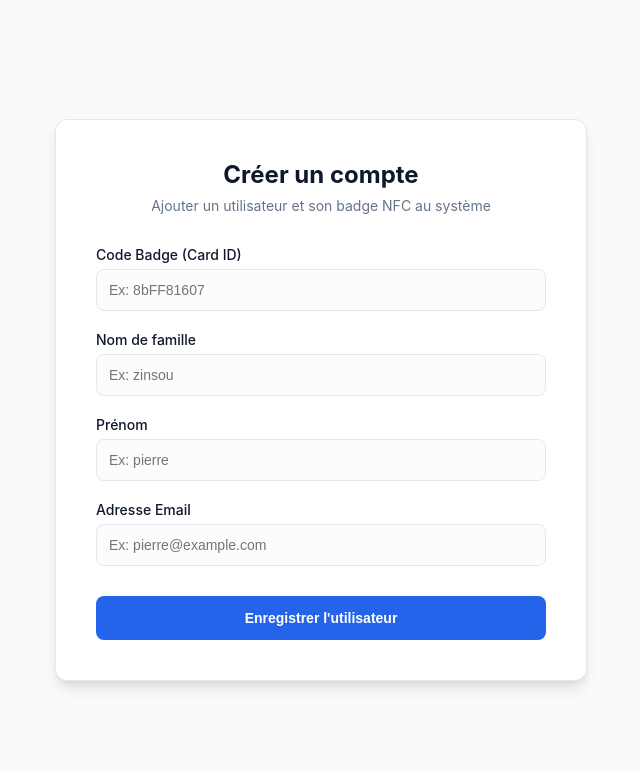
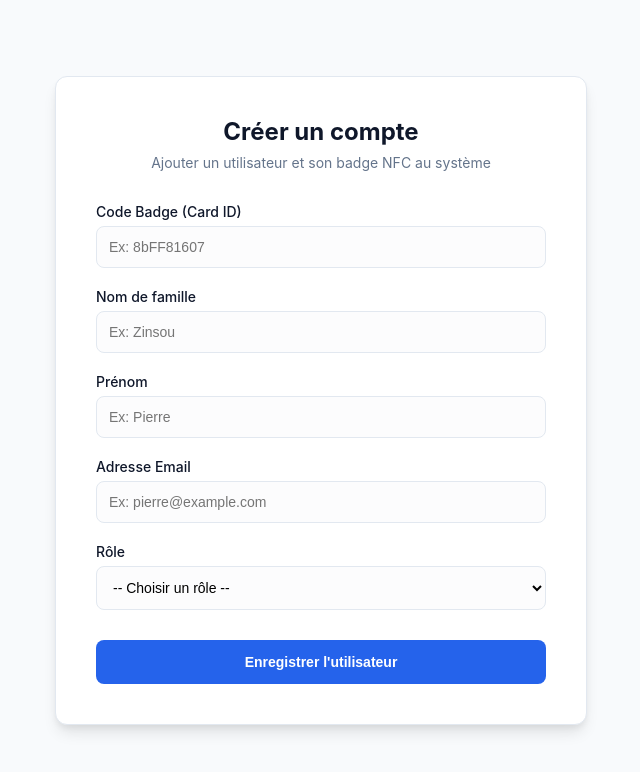
Before and after one commit to kdj2005/L1_Projet_RFID_Presence, a website: page serveur/public/inscription.html in a window 1280 px wide. Shown: the whole page, without its empty margins (319-959 px from the left). Drawn offline with Linux system fonts and the light colour scheme.

Commit message:
Update inscription.html

```diff
--- a/serveur/public/inscription.html
+++ b/serveur/public/inscription.html
@@ -4,6 +4,7 @@
     <meta charset="UTF-8">
     <meta name="viewport" content="width=device-width, initial-scale=1.0">
     <title>Gestion Dashboard - Nouvel Utilisateur</title>
+
     <style>
         :root {
             --bg-color: #f8fafc;
@@ -32,7 +33,9 @@
             background-color: var(--card-bg);
             padding: 40px;
             border-radius: 12px;
-            box-shadow: 0 4px 6px -1px rgba(0, 0, 0, 0.05), 0 10px 15px -3px rgba(0, 0, 0, 0.1);
+            box-shadow:
+                0 4px 6px -1px rgba(0, 0, 0, 0.05),
+                0 10px 15px -3px rgba(0, 0, 0, 0.1);
             width: 100%;
             max-width: 450px;
             border: 1px solid var(--border);
@@ -64,7 +67,8 @@
             color: var(--text-main);
         }
 
-        input {
+        input,
+        select {
             width: 100%;
             padding: 12px;
             border: 1px solid var(--border);
@@ -75,7 +79,8 @@
             background-color: #fcfcfd;
         }
 
-        input:focus {
+        input:focus,
+        select:focus {
             border-color: var(--primary);
             background-color: var(--card-bg);
             box-shadow: 0 0 0 3px rgba(37, 99, 235, 0.12);
@@ -132,57 +137,105 @@
         }
     </style>
 </head>
+
 <body>
 
 <div class="container">
+
     <h2>Créer un compte</h2>
-    <div class="subtitle">Ajouter un utilisateur et son badge NFC au système</div>
+
+    <div class="subtitle">
+        Ajouter un utilisateur et son badge NFC au système
+    </div>
 
     <form id="registrationForm">
+
         <div class="form-group">
             <label for="cartId">Code Badge (Card ID)</label>
-            <input type="text" id="cartId" required placeholder="Ex: 8bFF81607">
+            <input
+                type="text"
+                id="cartId"
+                required
+                placeholder="Ex: 8bFF81607"
+            >
         </div>
 
         <div class="form-group">
             <label for="nom">Nom de famille</label>
-            <input type="text" id="nom" required placeholder="Ex: zinsou">
+            <input
+                type="text"
+                id="nom"
+                required
+                placeholder="Ex: Zinsou"
+            >
         </div>
 
         <div class="form-group">
             <label for="prenom">Prénom</label>
-            <input type="text" id="prenom" required placeholder="Ex: pierre">
+            <input
+                type="text"
+                id="prenom"
+                required
+                placeholder="Ex: Pierre"
+            >
         </div>
 
         <div class="form-group">
             <label for="email">Adresse Email</label>
-            <input type="email" id="email" required placeholder="Ex: pierre@example.com">
+            <input
+                type="email"
+                id="email"
+                required
+                placeholder="Ex: pierre@example.com"
+            >
         </div>
 
-        <button type="submit">Enregistrer l'utilisateur</button>
+        <div class="form-group">
+            <label for="role">Rôle</label>
+
+            <select id="role" required>
+                <option value="">-- Choisir un rôle --</option>
+                <option value="employe">Employé</option>
+                <option value="responsable">responsable</option>
+
+            </select>
+        </div>
+
+        <button type="submit">
+            Enregistrer l'utilisateur
+        </button>
+
     </form>
 
     <div id="statusMessage"></div>
+
 </div>
 
 <script>
-    document.getElementById('registrationForm').addEventListener('submit', async (e) => {
+
+document
+    .getElementById('registrationForm')
+    .addEventListener('submit', async (e) => {
+
     e.preventDefault();
 
     const status = document.getElementById('statusMessage');
+
     status.textContent = "Inscription en cours...";
     status.className = "loading";
 
-        // Collecte des données avec le cartId inclus
     const payload = {
         cartId: document.getElementById('cartId').value,
         name: document.getElementById('nom').value,
         surname: document.getElementById('prenom').value,
-            email: document.getElementById('email').value
+        email: document.getElementById('email').value,
+        role: document.getElementById('role').value
     };
-        const apiUrl=window.location.origin
+
+    const apiUrl = window.location.origin;
 
     try {
+
         const response = await fetch(`${apiUrl}/api/user/creer`, {
             method: "POST",
             headers: {
@@ -194,20 +247,35 @@
         const data = await response.json();
 
         if (response.ok) {
-                status.textContent = "Utilisateur enregistré avec succès !";
+
+            status.textContent =
+                "Utilisateur enregistré avec succès !";
+
             status.className = "success";
-                document.getElementById('registrationForm').reset();
+
+            document
+                .getElementById('registrationForm')
+                .reset();
+
         } else {
-                status.textContent = `Erreur : ${data.message || 'Impossible de créer l\'utilisateur'}`;
+
+            status.textContent =
+                `Erreur : ${data.message || "Impossible de créer l'utilisateur"}`;
+
             status.className = "error";
         }
 
     } catch (error) {
+
         console.error("Erreur backend:", error);
-            status.textContent = "Impossible de joindre le serveur de présence.";
+
+        status.textContent =
+            "Impossible de joindre le serveur de présence.";
+
         status.className = "error";
     }
 });
+
 </script>
 
 </body>
```
Lines whose indentation alone changed are shown as unchanged.
